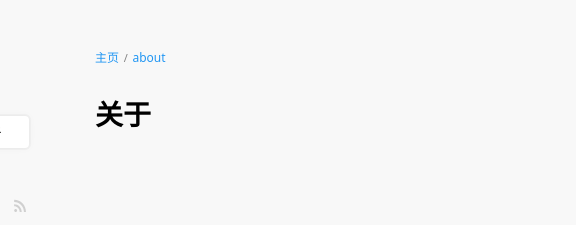
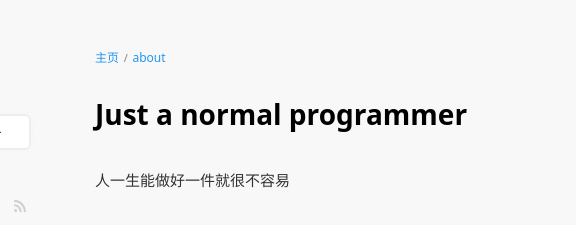
Before and after one commit to Sailingee/Sailingee.github.io, a plain HTML site: page about/index.html in a window 1280 px wide. Shown: the top 225 px of the page, 257-833 px from the left. Drawn offline with nearby package versions, Linux system fonts and the light colour scheme; some packages are replaced by stand-ins of ours; a script that the page names is missing.

Commit message:
Site updated: 2022-05-31 16:02:57

```diff
--- a/about/index.html
+++ b/about/index.html
@@ -23,13 +23,15 @@
 
 
 
-    <meta property="og:type" content="website">
+    <meta name="description" content="人一生能做好一件就很不容易">
+<meta property="og:type" content="website">
 <meta property="og:title" content="about">
 <meta property="og:url" content="http://example.com/about/index.html">
 <meta property="og:site_name" content="Sailingee">
+<meta property="og:description" content="人一生能做好一件就很不容易">
 <meta property="og:locale" content="zh_CN">
-<meta property="article:published_time" content="2022-05-23T16:50:05.967Z">
-<meta property="article:modified_time" content="2022-05-23T16:50:05.967Z">
+<meta property="article:published_time" content="2022-05-31T08:00:30.891Z">
+<meta property="article:modified_time" content="2022-05-31T08:00:30.891Z">
 <meta property="article:author" content="Sailingee">
 <meta name="twitter:card" content="summary">
 
@@ -77,7 +79,7 @@
 
 
     </aside>
-    <div class='l_main list'>
+    <div class='l_main'>
 
 
 
@@ -94,7 +96,10 @@
 <div class="bread-nav fs12"><div id="breadcrumb"><a class="cap breadcrumb" href="/">主页</a><span class="sep"></span><a class="cap breadcrumb" href="/about/index.html">about</a></div></div>
 
   <article class='content md page'>
-  <h1 class="article-title"><span>关于</span></h1>
+  <h1 class="article-title"><span>Just a normal programmer</span></h1>
+
+    <p>人一生能做好一件就很不容易</p>
+
 
   </article>
 
```
